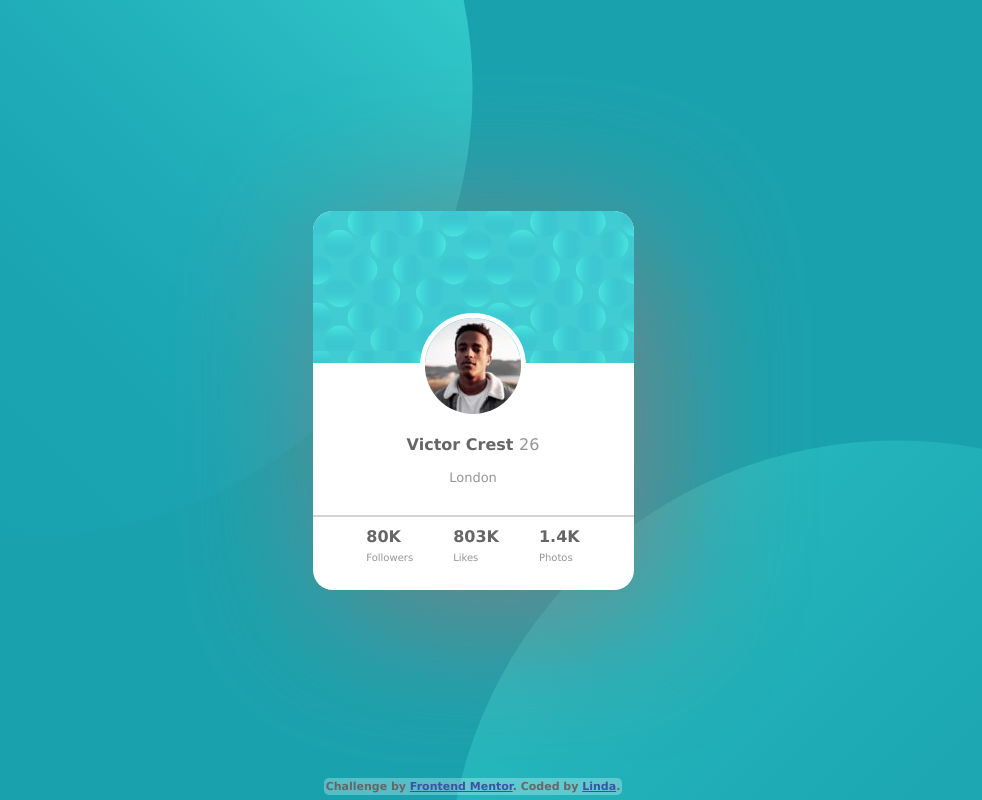
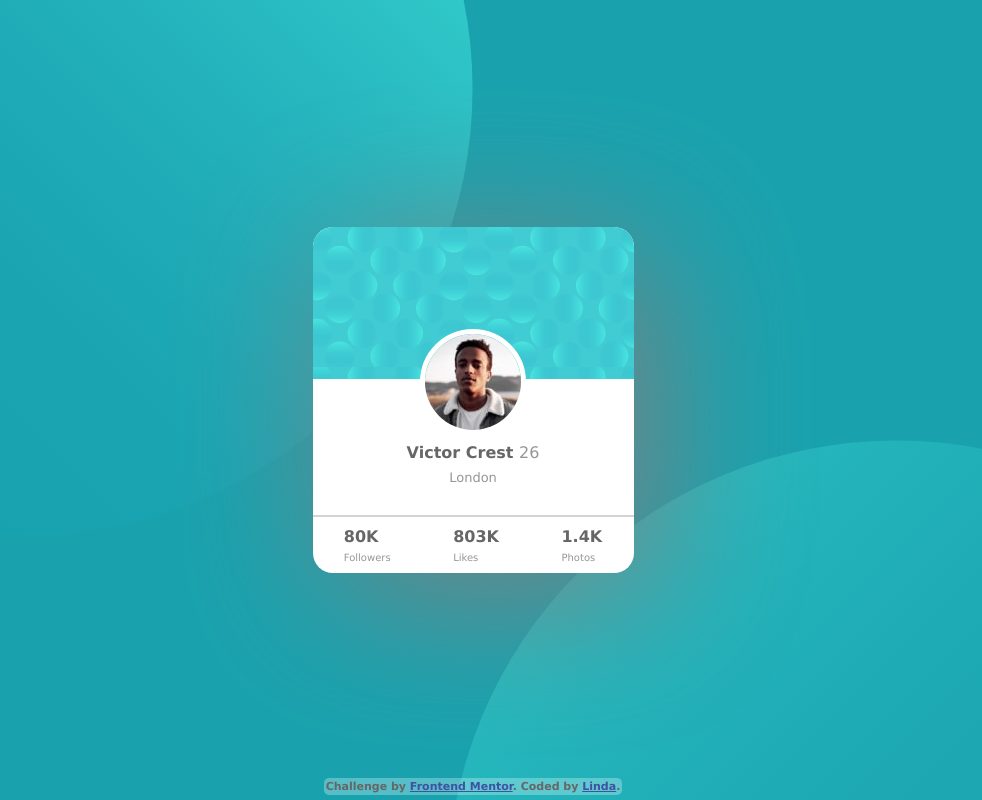
Before and after one commit to ellienndea/profile-card-component-main-project, a plain HTML site: page index.html in a window 1280 px wide. Shown: the whole page, without its empty margins (167-1149 px from the left). Drawn offline with Linux system fonts and the light colour scheme.

Commit message:
changed margins

```diff
--- a/style.css
+++ b/style.css
@@ -1,9 +1,12 @@
+*{ /* add simple old css-reset */
+    margin: 0;
+    padding: 0;
+}
 body {
     display: flex;
     justify-content: center;
     align-items: center; /* added align-items:center */
     min-height: 100vh;
-    margin: 0;
     padding: 10vh 10vw; /* added little padding */
     box-sizing: border-box;
     font-family: Verdana, Geneva, Tahoma, sans-serif ;/* don't wanna use google fonts. sry. */
@@ -31,6 +34,7 @@ body {
      /* deleted margin-top: 25vh */
     background: white;
     border-radius: 20px;
+    padding-bottom: 0.5rem; /* added padding bottom */
     box-shadow: 20px 20px 150px grey; /* added box-shadow */
 }
 .card-bg{
@@ -47,9 +51,11 @@ body {
 
 }
 .card-main p {
+    margin-top: 0.5rem; /* add margin-top */
     align-self: center;
 }
-img {display:block;
+img {
+    display:block;
      margin: -50px auto 0 auto;  /* changed margin left + right from 110px to auto; did not work
      but works with img set to display: block */
     border: 5px solid white;
@@ -58,7 +64,7 @@ img {display:block;
 }
 hr {
     height: 0;
-    margin: 0;
+    margin: 30px 0 0 0; /* from all 0 to top 30 */
     border: 0;
     border-top: 2px solid lightgrey;
 }
@@ -68,14 +74,14 @@ hr {
     align-content: space-around;
 }
 .container-rates > div{
-    margin:  10px 20px 25px 20px;
+    margin:  10px auto 0 auto; /* changed margin all 0 only top smth */
 }
 span , .city {
     font-weight: normal;
     color:hsl(0, 0%, 59%);
 }
 .city {
-    margin: 0 10px 30px 10px;
+    margin: 0 auto 0px auto;/* changed margin all 0 only top smth */
     font-size: small;
 }
 .container-rates span {
```
